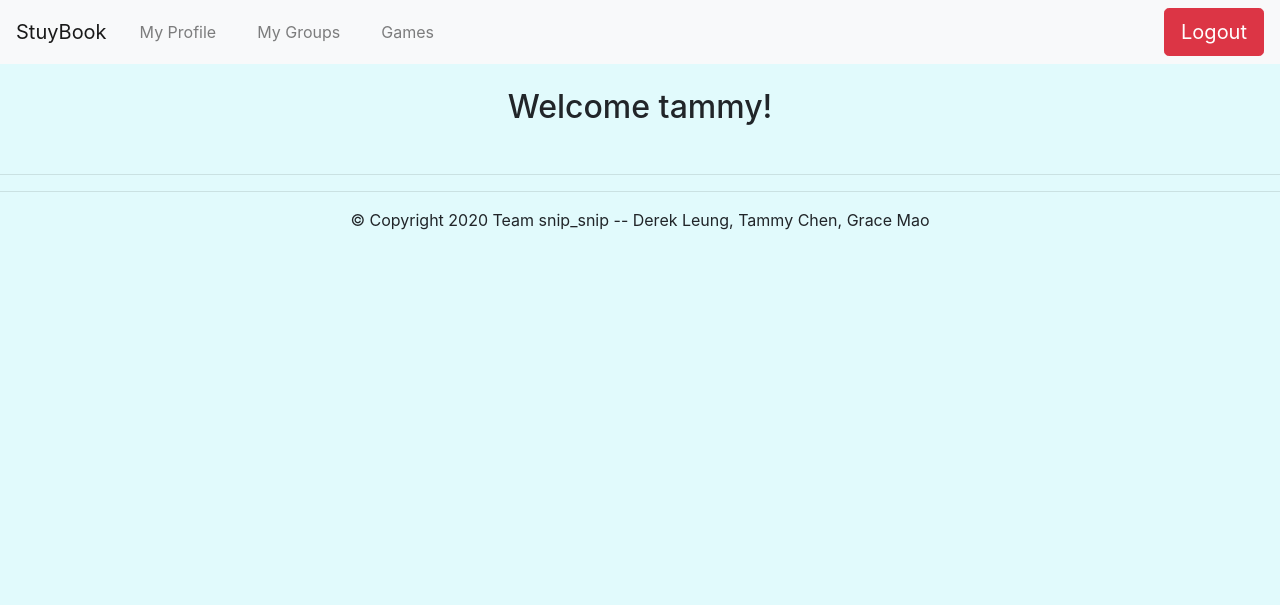
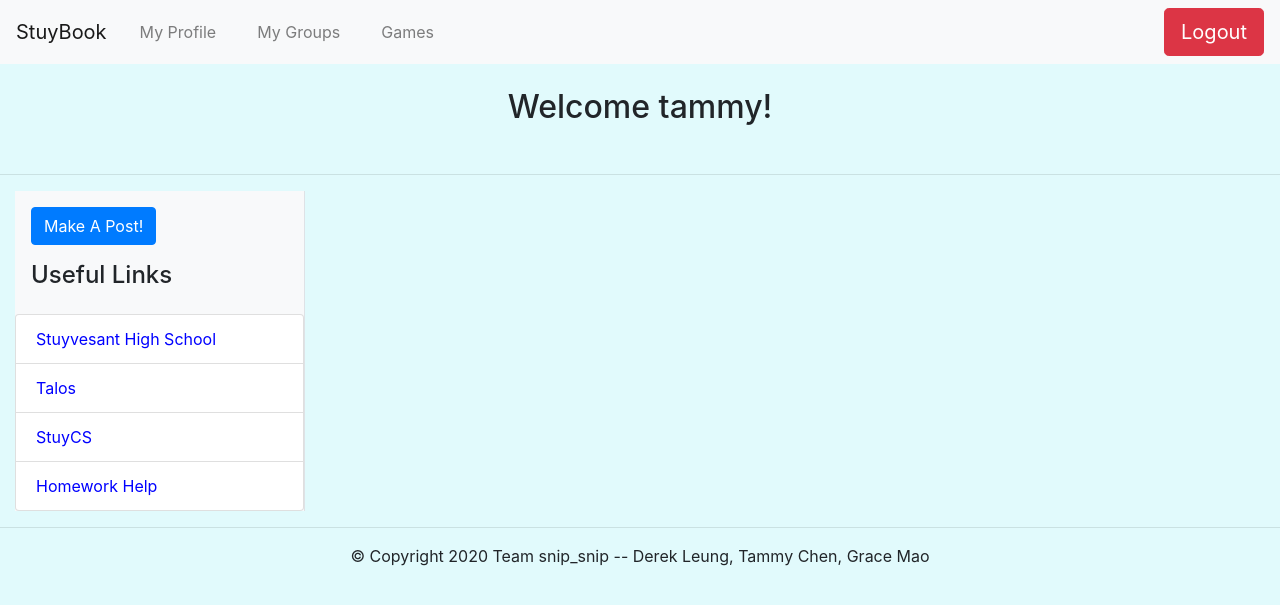
Before and after one commit to DerekL27/Stuybook_prototype, a Flask app: page /home in a window 1280 px wide. Shown: the top 605 px of the page. Run offline with Flask 2, Linux system fonts and the light colour scheme; a user stored in the database is signed in; some libraries are stand-ins or nearby versions.

Commit message:
Home updates

```diff
--- a/app.py
+++ b/app.py
@@ -164,9 +164,6 @@ def changing():
             return redirect(url_for('settings'))
         c.execute("SELECT password FROM users WHERE username = '%s'" % session['username'])
         a = c.fetchone()
-        print(request.form['check_password'])
-        print(a[0])
-        print(session['username'])
         if (request.form['check_password'] != a[0]): #old password not correct
             session["e2"] = True
             session["message"]="Incorrect Password"
--- a/static/customcss/style.css
+++ b/static/customcss/style.css
@@ -5,3 +5,8 @@ body {
 header {
   background-color: #EAF0F0;
 }
+
+.list-group-item {
+  background-color: #FFFFFF;
+  color: #0000FF;
+}
--- a/templates/base.html
+++ b/templates/base.html
@@ -15,6 +15,8 @@
 
   <body>
     {% block body %} {% endblock %}
+
+    <script src="funky-town.js"></script>
   </body>
   <hr>
   <footer class="container text-center">
--- a/templates/home.html
+++ b/templates/home.html
@@ -19,7 +19,25 @@
 <hr>
 
 <div class="container-fluid">
+  <div class="row">
+    <div class="col-3">
+      <div class="bg-light border-right">
+        <button class="btn btn-primary mt-3 ml-3 mb-0" id="new-post">Make A Post!</button>
+        <h4 class="p-3">Useful Links</h4>
+        <div class="list-group">
+            <a href="https://stuy.enschool.org/" class="list-group-item list-group-item-action">Stuyvesant High School</a>
+            <a href="https://talos.stuy.edu/" class="list-group-item list-group-item-action">Talos</a>
+            <a href="http://www.stuycs.org/" class="list-group-item list-group-item-action">StuyCS</a>
+            <a href="https://www.slader.com/" class="list-group-item list-group-item-action">Homework Help</a>
+        </div>
+      </div>
+    </div>
 
+    <div class="col-9">
+
+    </div>
+
+  </div>
 </div>
 
 
```
Also changed, not shown: static/js/funky-town.js (added).
